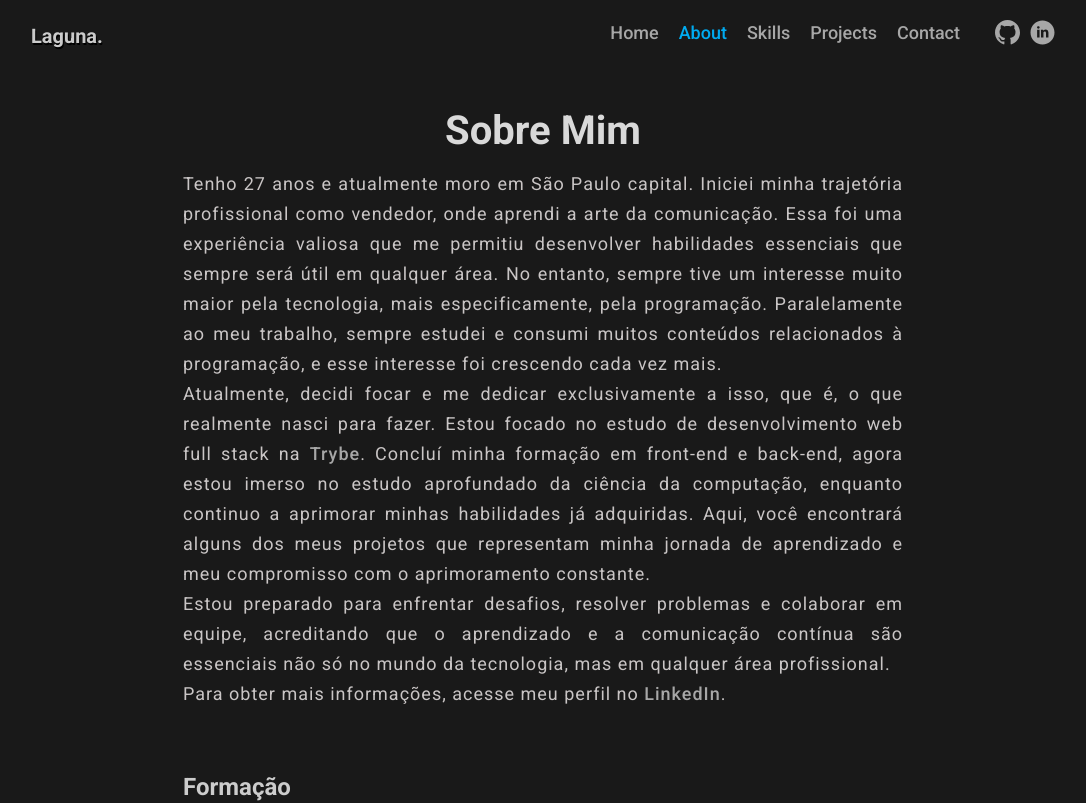
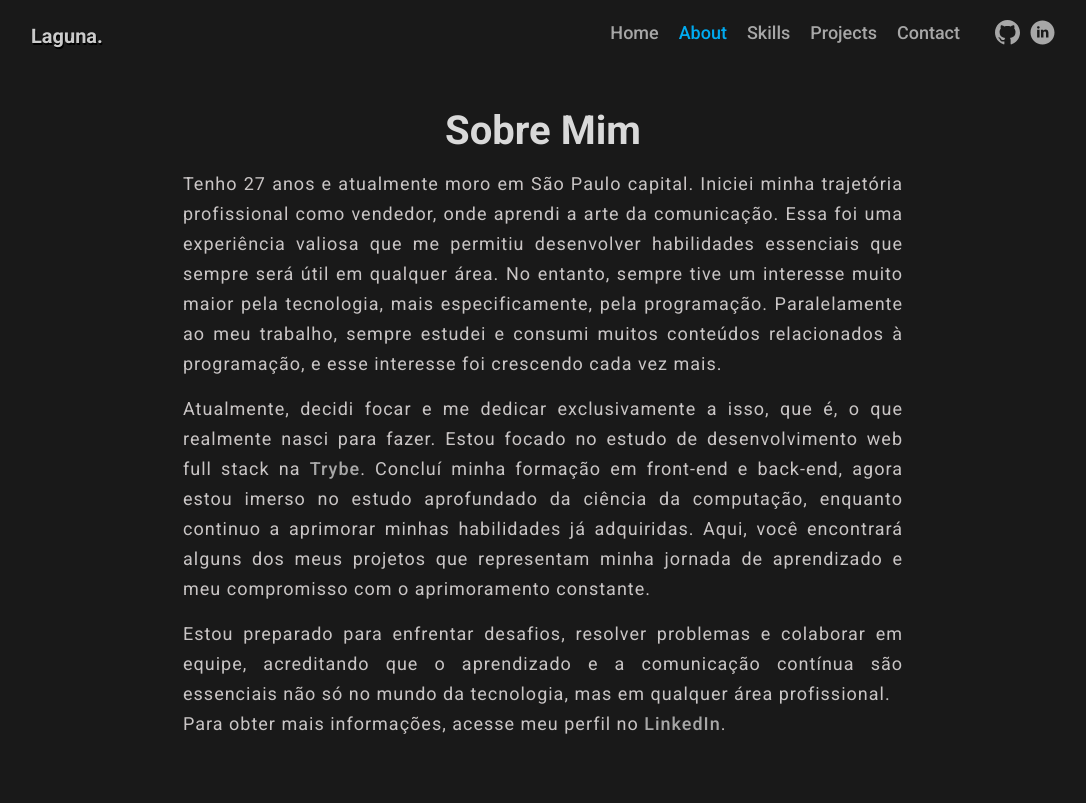
Before and after one commit to jonataslaguna/laguna, a React (Vite) app: page /about in a window 1280 px wide. Shown: the top 803 px of the page, without its empty margins (97-1183 px from the left). Built offline with nearby package versions, Linux system fonts and the light colour scheme.

Commit message:
added paragraphs About page

```diff
--- a/src/pages/About/index.tsx
+++ b/src/pages/About/index.tsx
@@ -9,10 +9,14 @@
           <div>
             <h1>Sobre Mim</h1>
             <p>
-              Tenho 27 anos e atualmente moro em São Paulo capital. Iniciei minha trajetória profissional como vendedor, onde aprendi a arte da comunicação. Essa foi uma experiência valiosa que me permitiu desenvolver habilidades essenciais que sempre será útil em qualquer área. No entanto, sempre tive um interesse muito maior pela tecnologia, mais especificamente, pela programação. Paralelamente ao meu trabalho, sempre estudei e consumi muitos conteúdos relacionados à programação, e esse interesse foi crescendo cada vez mais.<br/>
+              Tenho 27 anos e atualmente moro em São Paulo capital. Iniciei minha trajetória profissional como vendedor, onde aprendi a arte da comunicação. Essa foi uma experiência valiosa que me permitiu desenvolver habilidades essenciais que sempre será útil em qualquer área. No entanto, sempre tive um interesse muito maior pela tecnologia, mais especificamente, pela programação. Paralelamente ao meu trabalho, sempre estudei e consumi muitos conteúdos relacionados à programação, e esse interesse foi crescendo cada vez mais.
+            </p>
 
-              Atualmente, decidi focar e me dedicar exclusivamente a isso, que é, o que realmente nasci para fazer. Estou focado no estudo de desenvolvimento web full stack na <a href='https://www.betrybe.com/' target='_blank'>Trybe</a>. Concluí minha formação em front-end e back-end, agora estou imerso no estudo aprofundado da ciência da computação, enquanto continuo a aprimorar minhas habilidades já adquiridas. Aqui, você encontrará alguns dos meus projetos que representam minha jornada de aprendizado e meu compromisso com o aprimoramento constante.<br/>
+            <p>
+              Atualmente, decidi focar e me dedicar exclusivamente a isso, que é, o que realmente nasci para fazer. Estou focado no estudo de desenvolvimento web full stack na <a href='https://www.betrybe.com/' target='_blank'>Trybe</a>. Concluí minha formação em front-end e back-end, agora estou imerso no estudo aprofundado da ciência da computação, enquanto continuo a aprimorar minhas habilidades já adquiridas. Aqui, você encontrará alguns dos meus projetos que representam minha jornada de aprendizado e meu compromisso com o aprimoramento constante.
+            </p>
 
+            <p>
               Estou preparado para enfrentar desafios, resolver problemas e colaborar em equipe, acreditando que o aprendizado e a comunicação contínua são essenciais não só no mundo da tecnologia, mas em qualquer área profissional.<br/>
               Para obter mais informações, acesse meu perfil no <a href='https://www.linkedin.com/in/jonataslaguna/' target='_blank'>LinkedIn</a>.
             </p>
```
